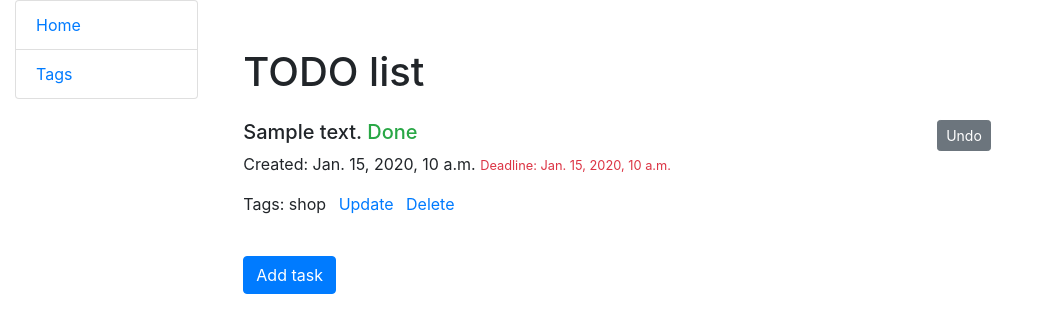
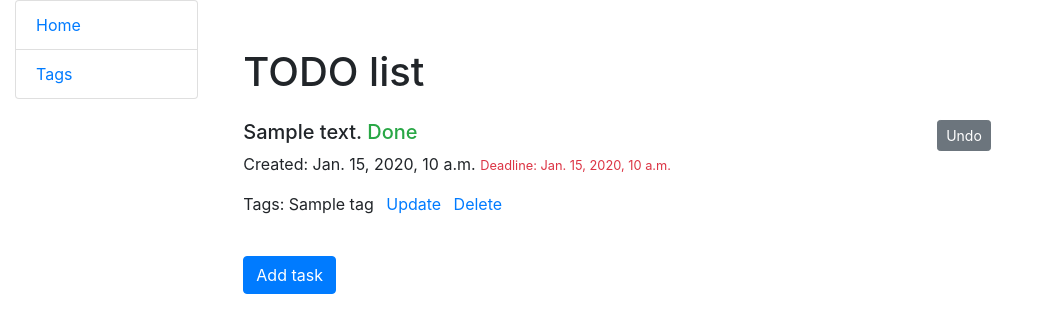
Before and after one commit to CharmNiovi/ToDoList, a Django app: page / in a window 1280 px wide. Shown: the top 333 px of the page, without its empty margins (0-1039 px from the left). Run offline with Django 4.2, Linux system fonts and the light colour scheme; tables that the repository leaves empty hold one stand-in row (values such as "Sample post").

Commit message:
added tags in task_list.html

```diff
--- a/templates/todo_list/task_list.html
+++ b/templates/todo_list/task_list.html
@@ -27,8 +27,13 @@
                   </div>
                 {% endif %}
             </div>
-            <p>Created: {{ task.created_at}} <span class="small text-danger">Deadline: {{ task.deadline }}</span></p>
-            <p>Tags: shop <a href="{% url 'todo_list:task-update' task.pk %}" class="ml-2">Update</a> <a href="{% url 'todo_list:task-delete' task.pk %}" class="ml-2">Delete</a></p>
+            <p>Created: {{ task.created_at }} <span class="small text-danger">Deadline: {{ task.deadline }}</span></p>
+            <p>Tags:
+              {% for tag in task.tags.all %}
+                {{ tag }}
+              {% endfor %}
+              <a href="{% url 'todo_list:task-update' task.pk %}" class="ml-2">Update</a> <a
+                      href="{% url 'todo_list:task-delete' task.pk %}" class="ml-2">Delete</a></p>
           </div>
         {% endfor %}
         <a class="btn btn-primary mt-4" href="{% url 'todo_list:task-create' %}">Add task</a>
```
